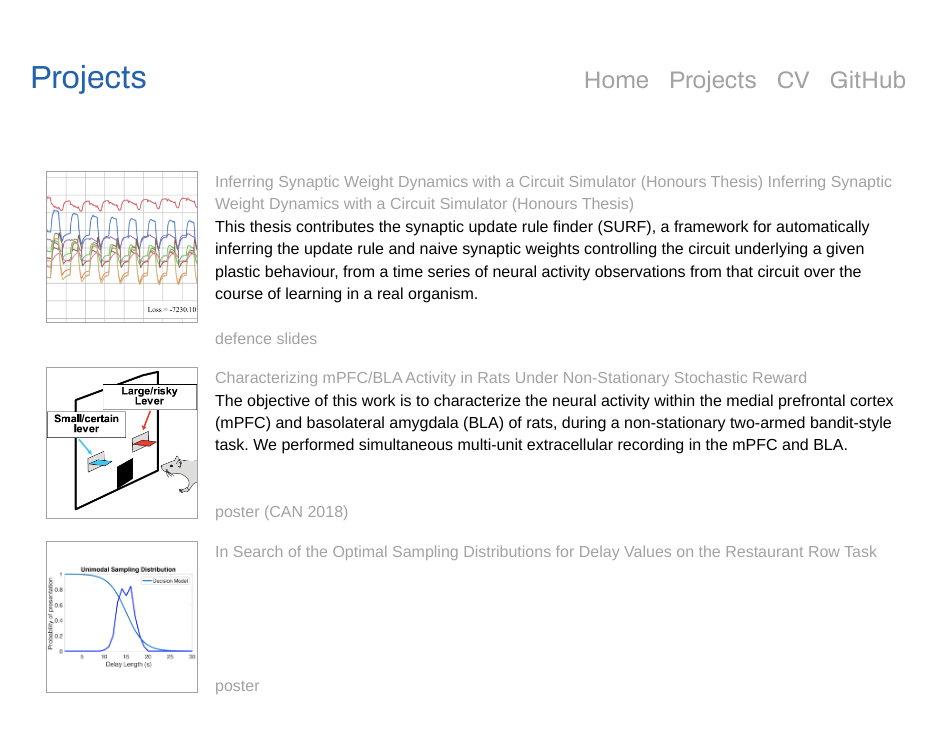
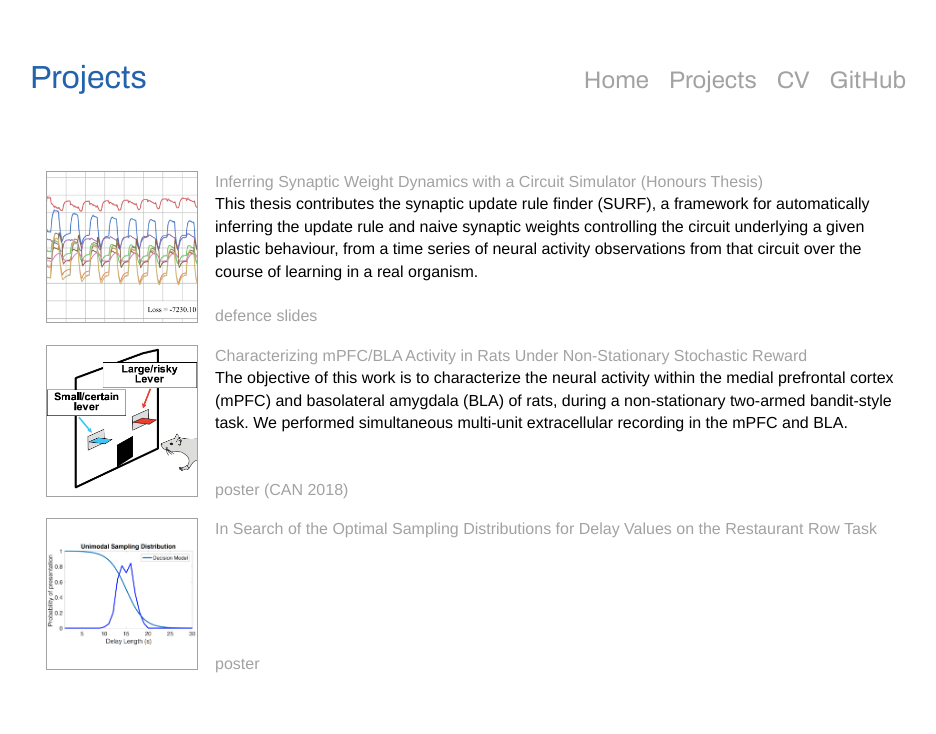
Before and after one commit to rfayyazi/rfayyazi.github.io, a Jekyll site: the page projects.html, which Jekyll copies as it is, in a window 1280 px wide. Shown: the top 734 px of the page, without its empty margins (162-1098 px from the left). Built offline with Jekyll 4.4.1, drawn with Linux system fonts in a browser that asks for light colours.

Commit message:
Update projects.html

```diff
--- a/projects.html
+++ b/projects.html
@@ -45,7 +45,7 @@
                 <div class='project-content'>
 <!--                   <a href='papers/learning_learning_thesis.pdf'>Inferring Synaptic Weight Dynamics with a Circuit Simulator (Honours Thesis)</a> -->
                   <a href='HonoursThesis.pdf'>Inferring Synaptic Weight Dynamics with a Circuit Simulator (Honours Thesis)</a>
-                  <a href='papers/xxx.pdf'>Inferring Synaptic Weight Dynamics with a Circuit Simulator (Honours Thesis)</a>
+<!--                   <a href='papers/xxx.pdf'>Inferring Synaptic Weight Dynamics with a Circuit Simulator (Honours Thesis)</a> -->
                   <div class='project-summary'>
                     This thesis contributes the synaptic update rule finder (SURF), a framework for automatically inferring
                     the update rule and naive synaptic weights controlling the circuit underlying a given plastic behaviour,
```
